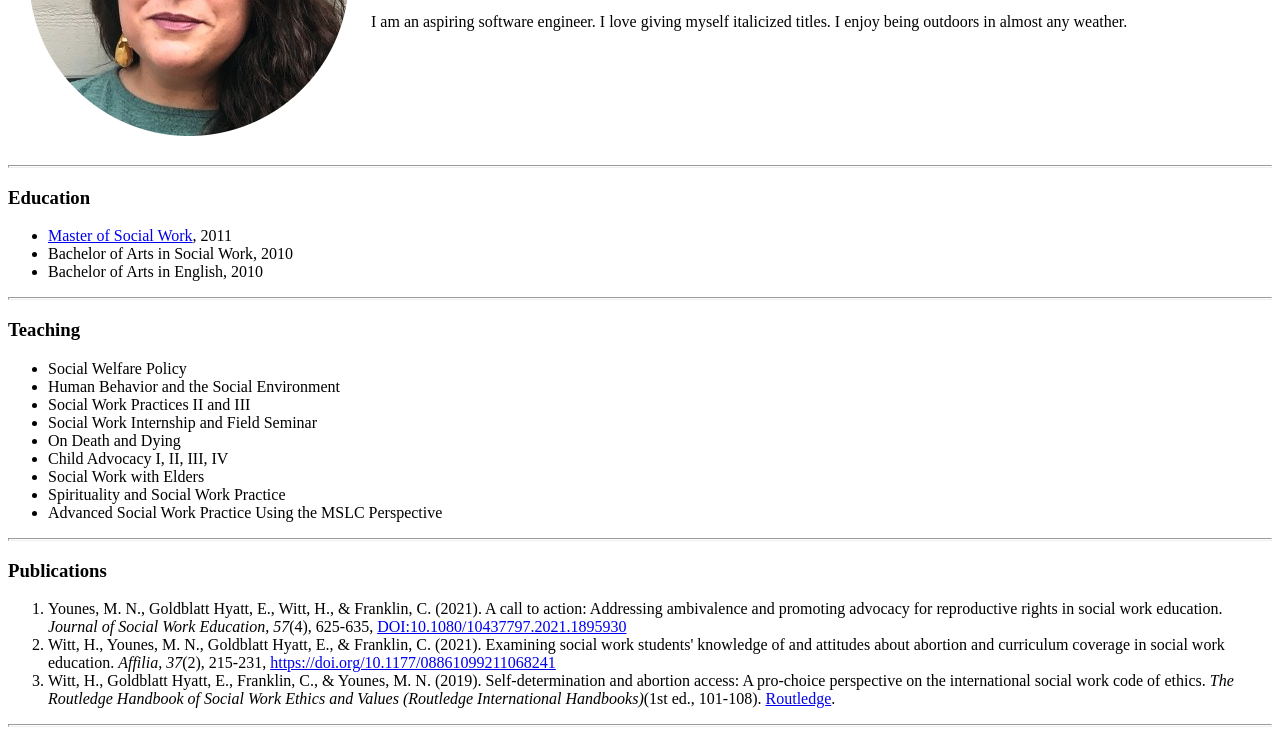
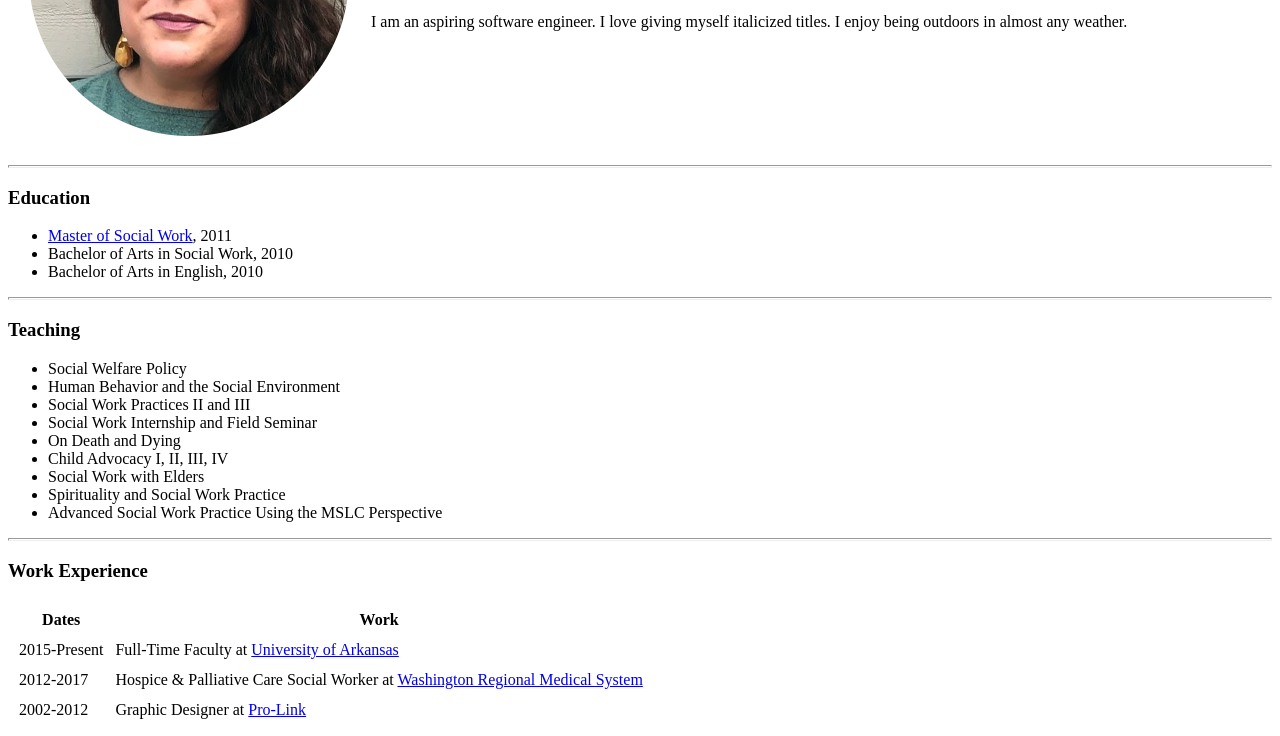
Before and after one commit to frankenstorts/cv, a plain HTML site: page index.html in a window 1280 px wide. Shown: the part 213-949 px from the top of the page. Drawn offline with Linux system fonts and the light colour scheme.

Commit message:
Update index.html

```diff
--- a/index.html
+++ b/index.html
@@ -40,13 +40,6 @@
     <li>Spirituality and Social Work Practice</li>
     <li>Advanced Social Work Practice Using the MSLC Perspective</li>
   </ul>
-  <hr size="3">
-  <h3>Publications</h3>
-  <ol>
-    <li>Younes, M. N., Goldblatt Hyatt, E., Witt, H., & Franklin, C. (2021). A call to action: Addressing ambivalence and promoting advocacy for reproductive rights in social work education. <em>Journal of Social Work Education, 57</em>(4), 625-635, <a href="https://www.tandfonline.com/doi/abs/10.1080/10437797.2021.1895930?journalCode=uswe20">DOI:10.1080/10437797.2021.1895930</a></li>
-    <li>Witt, H., Younes, M. N., Goldblatt Hyatt, E., & Franklin, C. (2021). Examining social work students' knowledge of and attitudes about abortion and curriculum coverage in social work education. <em>Affilia, 37</em>(2), 215-231, <a href="https://journals.sagepub.com/doi/abs/10.1177/08861099211068241">https://doi.org/10.1177/08861099211068241</a></li>
-    <li>Witt, H., Goldblatt Hyatt, E., Franklin, C., & Younes, M. N. (2019). Self-determination and abortion access: A pro-choice perspective on the international social work code of ethics. <em>The Routledge Handbook of Social Work Ethics and Values (Routledge International Handbooks)</em>(1st ed., 101-108). <a href="https://www.routledge.com/The-Routledge-Handbook-of-Social-Work-Ethics-and-Values/Marson-McKinney/p/book/9780367728038">Routledge</a>.</li>
-  </ol>
   <hr size="3">
   <h3>Work Experience</h3>
   <table cellspacing="10">
```
